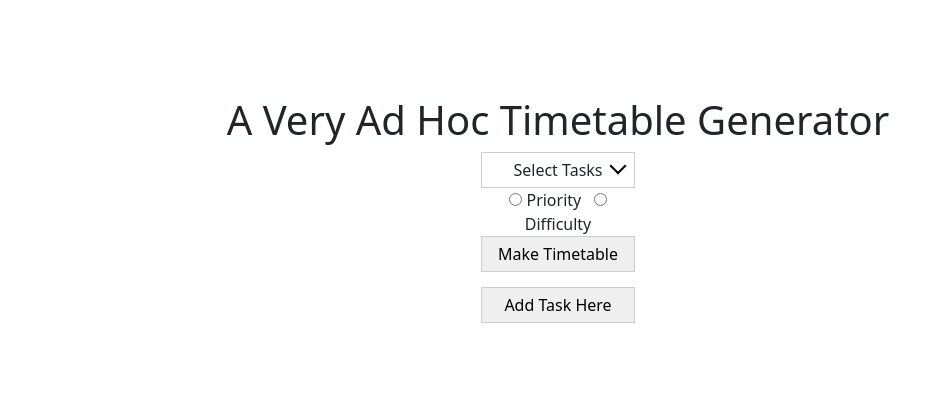
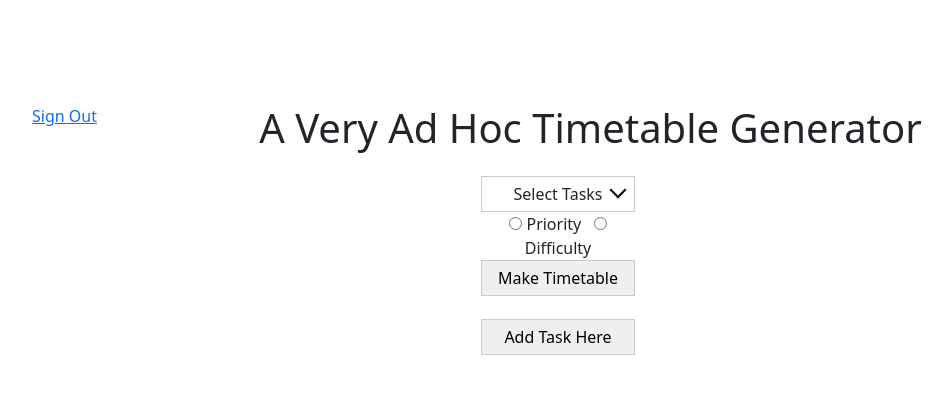
Before and after one commit to jamiepcodes/task-manager, a PHP site: page / in a window 1280 px wide. Shown: the top 394 px of the page, without its empty margins (82-1034 px from the left). Run offline with PHP 8.4, Linux system fonts and the light colour scheme; data that the repository does not hold is empty.

Commit message:
cleaned up index and timetable page stylings and added h1 style tag

```diff
--- a/css/stylesheet.css
+++ b/css/stylesheet.css
@@ -135,3 +135,7 @@ div .order-choice {
 .back-btn {
     float: left;
 }
+
+.tm-h1 {
+    margin-bottom: 1.5rem;
+}
--- a/index.php
+++ b/index.php
@@ -15,8 +15,9 @@ require 'dbConnect.php';
 <body>
     <div class="container p-5 my-5">
         <div class="row">
-            <h1 class="text-center">A Very Ad Hoc Timetable Generator</h1>
-            <div class="col text-center">
+            <div class="col-12 p-2 text-center">
+            <a class="button back-btn" href="/taskmanager/index.php">Sign Out</a>
+            <h1 class="text-center tm-h1">A Very Ad Hoc Timetable Generator</h1>
                 <form action="timetable.php" method="POST">
                 <div name="tasks" id="list1" class="dropdown-check-list" tabindex="100">
                     <span class="anchor">Select Tasks</span>
@@ -58,7 +59,7 @@ require 'dbConnect.php';
                 </div>
                 <button class="tm-btn-soft" action="submit">Make Timetable</button>
                 </form>
-                </div>
+            </div>
 
             </div>
         </div><!-- Future add/edit task page -->
--- a/timetable.php
+++ b/timetable.php
@@ -29,7 +29,7 @@ foreach($tasks_todo as $task) {
     <div class="container p-5 my-5 justify-content-center">
         <div class="row">
             <div class="col-md-12 p-2">
-                <a style="float: left" class="button text-left" href="/taskmanager/index.php">Back</a>
+                <a class="button back-btn" href="/taskmanager/index.php">Back</a>
                 <h1 class="text-center">Your Timetable</h1>
                 <h5 class="text-center"><?php echo date('d-m-y'); ?></h5>
                 <table cellpadding=5 border=1 class="center-table" >
```
